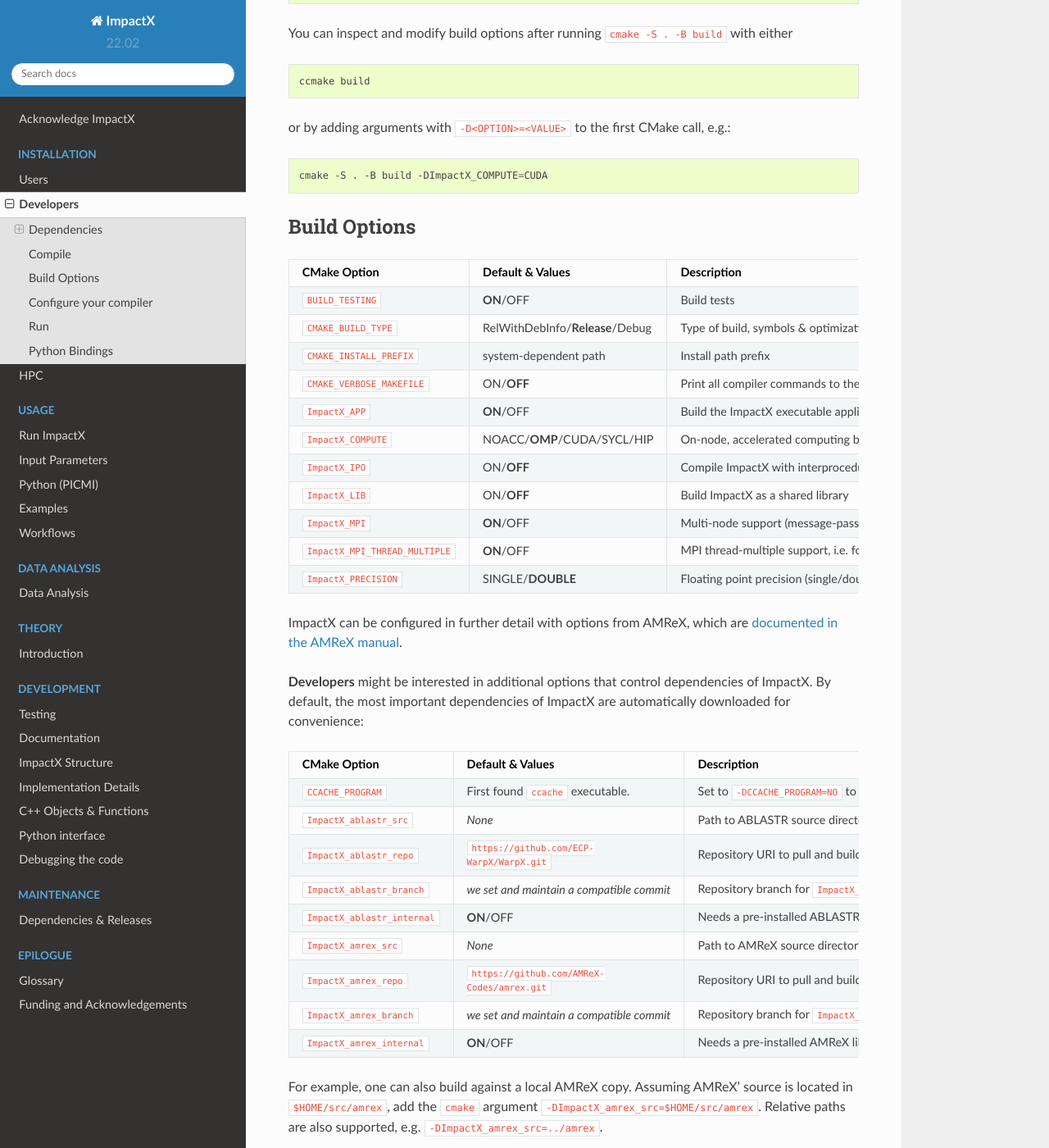
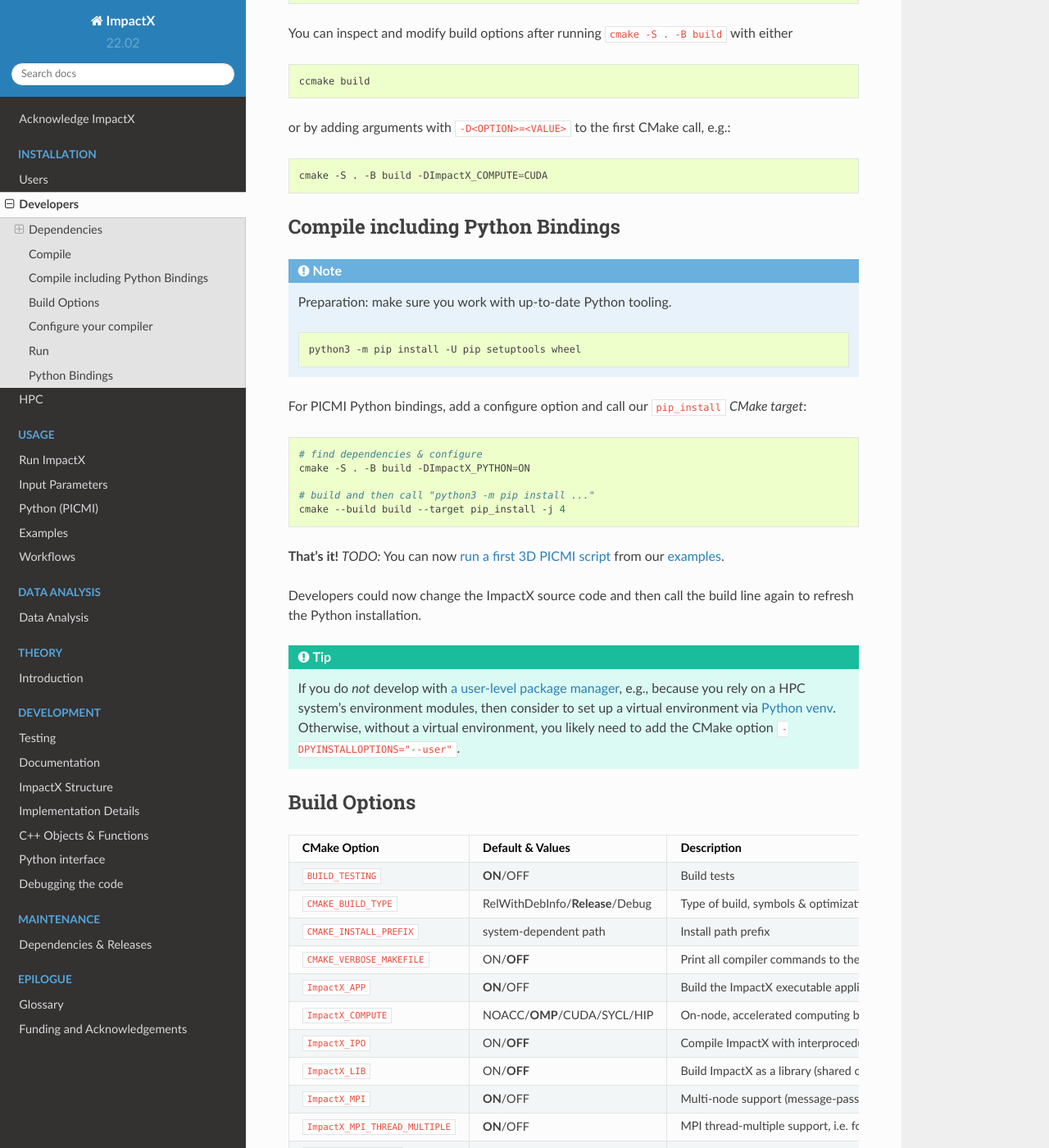
Before and after one commit to ECP-WarpX/impactx, a Sphinx documentation site: the page built from docs/source/install/cmake.rst, in a window 1280 px wide and 1400 px high, scrolled down 1011 px. Shown: the whole window at 82% size. Built offline with Sphinx 7.4.7 and the Read the Docs theme 2.0.0, drawn with Linux system fonts in a browser that asks for light colours; pages that are not in the unit, such as notebooks, are missing from menus; some of the changed text lies outside the part shown.

Commit message:
Python: Docs

```diff
--- a/docs/source/install/cmake.rst
+++ b/docs/source/install/cmake.rst
@@ -66,6 +66,39 @@
 
    cmake -S . -B build -DImpactX_COMPUTE=CUDA
 
+
+Compile including Python Bindings
+---------------------------------
+
+.. note::
+
+   Preparation: make sure you work with up-to-date Python tooling.
+
+   .. code-block:: bash
+
+      python3 -m pip install -U pip setuptools wheel
+
+For PICMI Python bindings, add a configure option and call our ``pip_install`` *CMake target*:
+
+.. code-block:: bash
+
+   # find dependencies & configure
+   cmake -S . -B build -DImpactX_PYTHON=ON
+
+   # build and then call "python3 -m pip install ..."
+   cmake --build build --target pip_install -j 4
+
+**That's it!**
+*TODO:* You can now :ref:`run a first 3D PICMI script <usage-picmi>` from our :ref:`examples <usage-examples>`.
+
+Developers could now change the ImpactX source code and then call the build line again to refresh the Python installation.
+
+.. tip::
+
+   If you do *not* develop with :ref:`a user-level package manager <install-dependencies>`, e.g., because you rely on a HPC system's environment modules, then consider to set up a virtual environment via `Python venv <https://docs.python.org/3/library/venv.html>`__.
+   Otherwise, without a virtual environment, you likely need to add the CMake option ``-DPYINSTALLOPTIONS="--user"``.
+
+
 Build Options
 -------------
 
@@ -79,10 +112,12 @@
 ``ImpactX_APP``                 **ON**/OFF                                   Build the ImpactX executable application
 ``ImpactX_COMPUTE``             NOACC/**OMP**/CUDA/SYCL/HIP                  On-node, accelerated computing backend
 ``ImpactX_IPO``                 ON/**OFF**                                   Compile ImpactX with interprocedural optimization (aka LTO)
-``ImpactX_LIB``                 ON/**OFF**                                   Build ImpactX as a shared library
+``ImpactX_LIB``                 ON/**OFF**                                   Build ImpactX as a library (shared or static)
 ``ImpactX_MPI``                 **ON**/OFF                                   Multi-node support (message-passing)
 ``ImpactX_MPI_THREAD_MULTIPLE`` **ON**/OFF                                   MPI thread-multiple support, i.e. for ``async_io``
 ``ImpactX_PRECISION``           SINGLE/**DOUBLE**                            Floating point precision (single/double)
+``ImpactX_PYTHON``              ON/**OFF**                                   Python bindings
+``Python_EXECUTABLE``           (newest found)                               Path to Python executable
 =============================== ============================================ ===========================================================
 
 ImpactX can be configured in further detail with options from AMReX, which are `documented in the AMReX manual <https://amrex-codes.github.io/amrex/docs_html/BuildingAMReX.html#customization-options>`_.
@@ -102,6 +137,10 @@
 ``ImpactX_amrex_repo``        ``https://github.com/AMReX-Codes/amrex.git``   Repository URI to pull and build AMReX from
 ``ImpactX_amrex_branch``      *we set and maintain a compatible commit*      Repository branch for ``ImpactX_amrex_repo``
 ``ImpactX_amrex_internal``    **ON**/OFF                                     Needs a pre-installed AMReX library if set to ``OFF``
+``ImpactX_pyamrex_src``       *None*                                         Path to AMReX source directory (preferred if set)
+``ImpactX_pyamrex_repo``      ``https://github.com/AMReX-Codes/pyamrex.git`` Repository URI to pull and build pyAMReX from
+``ImpactX_pyamrex_branch``    *we set and maintain a compatible commit*      Repository branch for ``ImpactX_pyamrex_repo``
+``ImpactX_pyamrex_internal``  **ON**/OFF                                     Needs a pre-installed pyAMReX module if set to ``OFF``
 ============================= ============================================== ===========================================================
 
 For example, one can also build against a local AMReX copy.
@@ -119,6 +158,7 @@
 
 If you re-compile often, consider installing the `Ninja <https://github.com/ninja-build/ninja/wiki/Pre-built-Ninja-packages>`__ build system.
 Pass ``-G Ninja`` to the CMake configuration call to speed up parallel compiles.
+
 
 Configure your compiler
 -----------------------
```
Also changed, not shown: README.md (+11 -0 lines).
